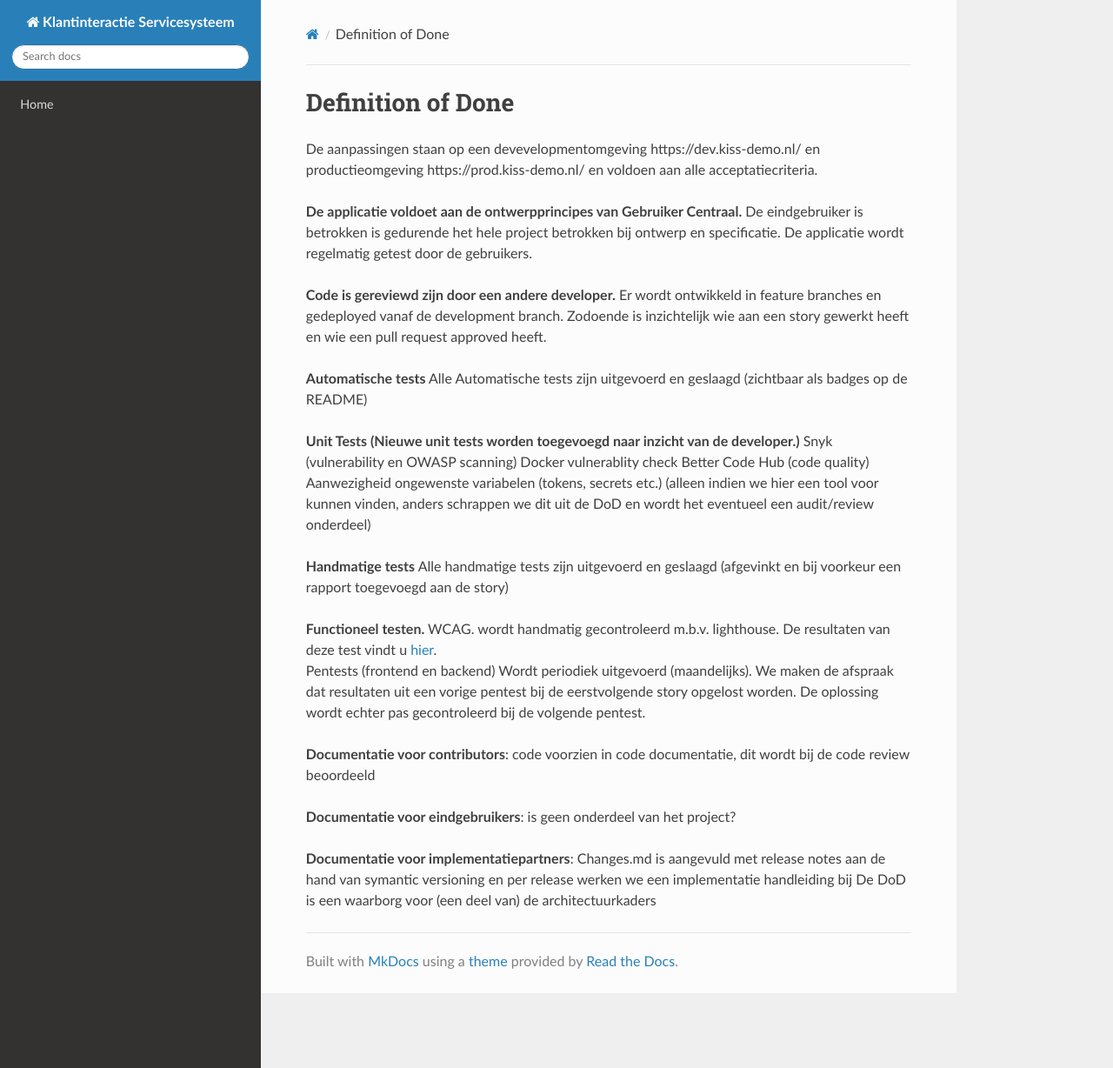
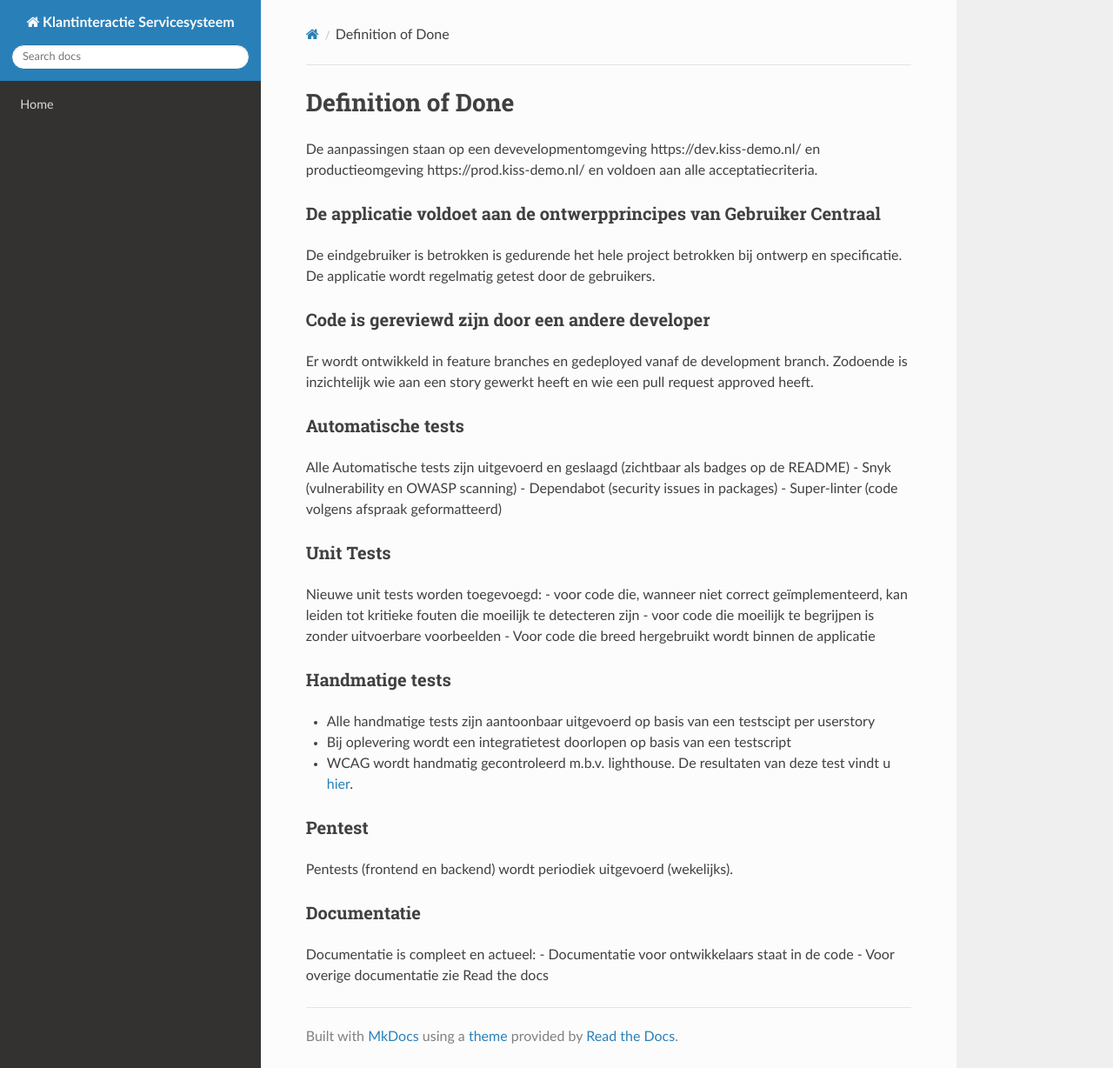
Before and after one commit to Klantinteractie-Servicesysteem/.github, an MkDocs documentation site: the page built from docs/DEFINITIONOFDONE.md, in a window 1280 px wide and 1228 px high. Shown: the whole window at 87% size. Built offline with MkDocs 1.6.1, drawn with Linux system fonts in a browser that asks for light colours; nearby versions of some CDN libraries.

Commit message:
Update DEFINITIONOFDONE.md

```diff
--- a/docs/DEFINITIONOFDONE.md
+++ b/docs/DEFINITIONOFDONE.md
@@ -2,32 +2,33 @@
 
 De aanpassingen staan op een devevelopmentomgeving https://dev.kiss-demo.nl/ en productieomgeving https://prod.kiss-demo.nl/ en voldoen aan alle acceptatiecriteria.
 
-**De applicatie voldoet aan de ontwerpprincipes van Gebruiker Centraal.**
+### De applicatie voldoet aan de ontwerpprincipes van Gebruiker Centraal
 De eindgebruiker is betrokken is gedurende het hele project betrokken bij ontwerp en specificatie. De applicatie wordt regelmatig getest door de gebruikers.
 
-**Code is gereviewd zijn door een andere developer.**
+### Code is gereviewd zijn door een andere developer
 Er wordt ontwikkeld in feature branches en gedeployed vanaf de development branch. Zodoende is inzichtelijk wie aan een story gewerkt heeft en wie een pull request approved heeft.
 
-**Automatische tests**
+### Automatische tests
 Alle Automatische tests zijn uitgevoerd en geslaagd (zichtbaar als badges op de README)
+- Snyk (vulnerability en OWASP scanning)
+- Dependabot (security issues in packages)
+- Super-linter (code volgens afspraak geformatteerd)
 
-**Unit Tests (Nieuwe unit tests worden toegevoegd naar inzicht van de developer.)**
-Snyk (vulnerability en OWASP scanning)
-Docker vulnerablity check
-Better  Code Hub (code quality)
-Aanwezigheid ongewenste variabelen (tokens, secrets etc.) (alleen indien we hier een tool voor kunnen vinden, anders schrappen we dit uit de DoD en wordt het eventueel een audit/review onderdeel)
+### Unit Tests
+Nieuwe unit tests worden toegevoegd:
+- voor code die, wanneer niet correct geïmplementeerd, kan leiden tot kritieke fouten die moeilijk te detecteren zijn
+- voor code die moeilijk te begrijpen is zonder uitvoerbare voorbeelden
+- Voor code die breed hergebruikt wordt binnen de applicatie
 
-**Handmatige tests**
-Alle handmatige tests zijn uitgevoerd en geslaagd (afgevinkt en bij voorkeur een rapport toegevoegd aan de story)
+### Handmatige tests
+- Alle handmatige tests zijn aantoonbaar uitgevoerd op basis van een testscipt per userstory
+- Bij oplevering wordt een integratietest doorlopen op basis van een testscript
+- WCAG wordt handmatig gecontroleerd m.b.v. lighthouse. De resultaten van deze test vindt u [hier](https://github.com/Klantinteractie-Servicesysteem/.github/blob/main/docs/WCAG-Lighthouse-Report-20221219.pdf).
 
-**Functioneel testen.**
-WCAG. wordt handmatig gecontroleerd m.b.v. lighthouse. De resultaten van deze test vindt u [hier](https://github.com/Klantinteractie-Servicesysteem/.github/blob/main/docs/WCAG-Lighthouse-Report-20221219.pdf).<br />
-Pentests (frontend en backend) Wordt periodiek uitgevoerd (maandelijks). We maken de afspraak dat resultaten uit een vorige pentest bij de eerstvolgende story opgelost worden. De oplossing wordt echter pas gecontroleerd bij de volgende pentest.
+### Pentest
+Pentests (frontend en backend) wordt periodiek uitgevoerd (wekelijks).
 
-
-**Documentatie voor contributors**: code voorzien in code documentatie, dit wordt bij de code review beoordeeld
-
-**Documentatie voor eindgebruikers**: is geen onderdeel van het project?
-
-**Documentatie voor implementatiepartners**: Changes.md is aangevuld met release notes aan de hand van symantic versioning en per release werken we een implementatie handleiding bij
-De DoD is een waarborg voor (een deel van) de architectuurkaders
+### Documentatie
+Documentatie is compleet en actueel:
+- Documentatie voor ontwikkelaars staat in de code
+- Voor overige documentatie zie Read the docs
```
